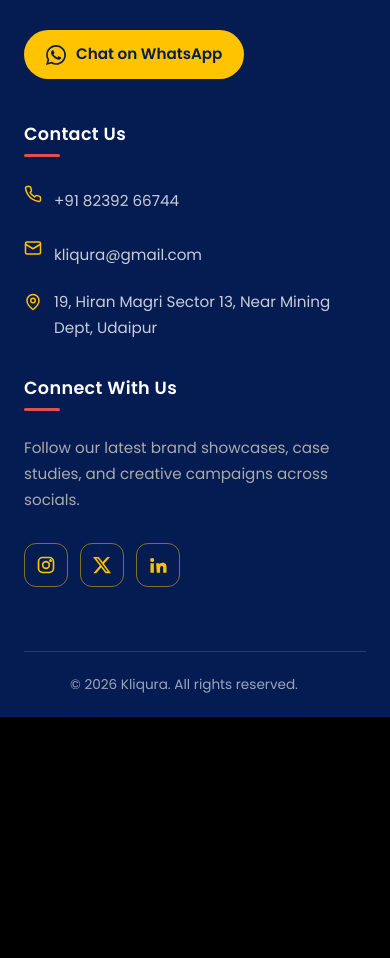
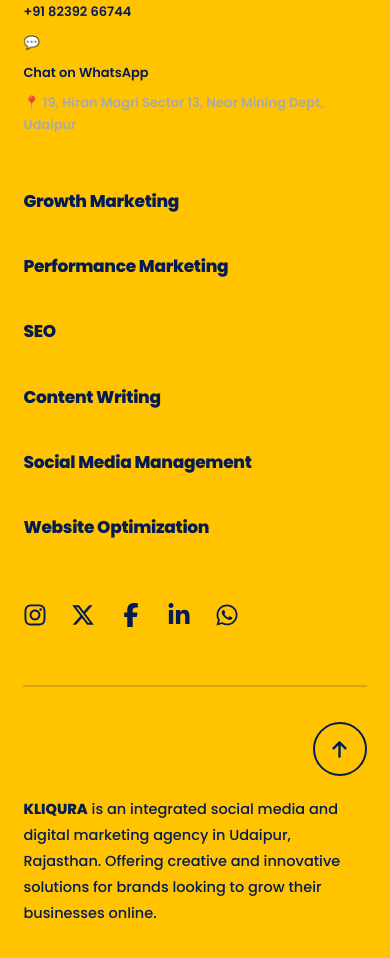
Before and after one commit to himikajain11-art/kliqura-website-v2, a React (Vite) app: page /services in a window 390 px wide. Shown: the part 10780-11738 px from the top of the page. Before the commit the page ends 11497 px from the top, so only its background shows below. Built offline with nearby package versions, Linux system fonts and the light colour scheme; a web font is replaced by a local one.

Commit message:
fix(footer): restore spacious clean School Bus Yellow footer with proper spacing, phone and location

```diff
--- a/src/components/Footer.css
+++ b/src/components/Footer.css
@@ -1,227 +1,227 @@
-/* ===== Kliqura Footer ===== */
-.kq-footer {
-  --kq-black: #000000;
-  --kq-navy: #051c52;
-  --kq-red: #e34e4e;
-  --kq-yellow: #ffc300;
-  --kq-white: #ffffff;
-  --kq-text: rgba(255, 255, 255, 0.78);
+/* ===== KLIQURA FOOTER — Ultra Spacious, Clean & Modern ===== */
 
-  background: var(--kq-navy);
-  color: var(--kq-text);
-  border-top: 4px solid var(--kq-yellow);
-  font-family: "Poppins", system-ui, -apple-system, "Segoe UI", sans-serif;
-  padding: 72px 0 0;
+.kliqura-footer {
+  background-color: #ffc300;
+  color: #051c52;
+  padding: 85px 8% 50px;
+  font-family: "Inter", sans-serif;
+  box-sizing: border-box;
+  width: 100%;
 }
 
-.kq-footer *,
-.kq-footer *::before,
-.kq-footer *::after {
-  box-sizing: border-box;
+.footer-wrap {
+  max-width: 1350px;
+  margin: 0 auto;
+  width: 100%;
 }
 
-.kq-footer__container {
-  width: 100%;
-  max-width: 1200px;
-  margin: 0 auto;
-  padding: 0 24px;
+/* ===== ROW 1: Logo & Contact (Left) + Services (Center) + Social (Right) ===== */
+.footer-main-row {
+  display: flex;
+  align-items: flex-start;
+  justify-content: space-between;
+  gap: 60px;
 }
 
-/* ----- Grid: brand wider, rest equal ----- */
-.kq-footer__grid {
-  display: grid;
-  grid-template-columns: 1.4fr 0.8fr 1.3fr 1.2fr;
-  gap: 48px;
-  align-items: start;
+/* Left Brand Box */
+.footer-brand-col {
+  display: flex;
+  flex-direction: column;
+  gap: 16px;
+  min-width: 260px;
+  max-width: 360px;
 }
 
-.kq-footer__col {
-  min-width: 0;
+.footer-logo-link {
+  display: inline-block;
 }
 
-/* ----- Brand ----- */
-.kq-footer__logo {
-  display: inline-block;
-  margin-bottom: 20px;
-}
-
-.kq-footer__logo img {
+.footer-brand-logo {
   height: 56px;
   width: auto;
+  object-fit: contain;
   display: block;
 }
 
-.kq-footer__about {
-  margin: 0 0 24px;
-  font-size: 0.95rem;
-  line-height: 1.7;
-  max-width: 340px;
+.footer-brand-tagline {
+  font-family: "Manrope", sans-serif;
+  font-size: 15px;
+  font-weight: 700;
+  color: #051c52;
+  line-height: 1.5;
+  margin: 0;
+  opacity: 0.9;
 }
 
-.kq-footer__whatsapp {
-  display: inline-flex;
-  align-items: center;
-  gap: 10px;
-  padding: 12px 22px;
-  background: var(--kq-yellow);
-  color: var(--kq-navy);
-  font-weight: 600;
-  font-size: 0.95rem;
-  text-decoration: none;
-  border-radius: 999px;
-  transition: background 0.2s ease, color 0.2s ease;
+.footer-brand-contact-info {
+  margin-top: 6px;
+  font-size: 14px;
+  line-height: 1.7;
+  color: #051c52;
 }
 
-.kq-footer__whatsapp svg {
-  width: 20px;
-  height: 20px;
-  flex-shrink: 0;
+.footer-brand-contact-info p {
+  margin: 4px 0;
+  font-weight: 600;
 }
 
-.kq-footer__whatsapp:hover {
-  background: var(--kq-white);
-}
-
-/* ----- Headings ----- */
-.kq-footer__heading {
-  position: relative;
-  margin: 0 0 24px;
-  padding-bottom: 12px;
-  color: var(--kq-white);
-  font-size: 1.1rem;
-  font-weight: 600;
-  letter-spacing: 0.02em;
-}
-
-.kq-footer__heading::after {
-  content: "";
-  position: absolute;
-  left: 0;
-  bottom: 0;
-  width: 36px;
-  height: 3px;
-  border-radius: 2px;
-  background: var(--kq-red);
-}
-
-/* ----- Lists & links ----- */
-.kq-footer__list {
-  list-style: none;
-  margin: 0;
-  padding: 0;
-  display: flex;
-  flex-direction: column;
-  gap: 14px;
-}
-
-.kq-footer__link {
-  color: var(--kq-text);
+.footer-brand-contact-info a {
+  color: #051c52;
   text-decoration: none;
-  font-size: 0.95rem;
   transition: color 0.2s ease;
 }
 
-.kq-footer__link:hover,
-.kq-footer__link:focus-visible {
-  color: var(--kq-yellow);
+.footer-brand-contact-info a:hover {
+  color: #e34e4e;
+  text-decoration: underline;
 }
 
-.kq-footer__text {
-  margin: 0;
-  font-size: 0.95rem;
-  line-height: 1.7;
+/* Services Grid: Two Columns with Wide Distance (120px gap) */
+.footer-services-grid {
+  display: flex;
+  gap: 120px;
+  align-items: flex-start;
 }
 
-/* ----- Contact rows ----- */
-.kq-footer__contact li {
+/* Vertical Column with Generous Spacing */
+.footer-services-col {
   display: flex;
-  align-items: flex-start;
-  gap: 12px;
+  flex-direction: column;
+  gap: 36px;
 }
 
-.kq-footer__contact svg {
-  width: 18px;
-  height: 18px;
-  margin-top: 4px;
-  flex-shrink: 0;
-  color: var(--kq-yellow);
+.service-link {
+  font-family: "Manrope", sans-serif;
+  font-size: 19px;
+  font-weight: 800;
+  color: #051c52;
+  text-decoration: none;
+  transition: all 0.25s ease;
+  letter-spacing: -0.3px;
+  white-space: nowrap;
 }
 
-.kq-footer__contact .kq-footer__link {
-  word-break: break-word;
+.service-link:hover {
+  color: #e34e4e;
+  transform: translateX(6px);
 }
 
-/* ----- Socials ----- */
-.kq-footer__socials {
+/* Right Social Media Column */
+.footer-social-icons {
   display: flex;
-  gap: 12px;
-  margin-top: 22px;
+  flex-direction: column;
+  gap: 26px;
+  align-items: center;
+  padding-top: 6px;
+  min-width: 44px;
 }
 
-.kq-footer__social {
-  width: 44px;
-  height: 44px;
-  display: inline-flex;
+.footer-social-icons a {
+  font-size: 24px;
+  color: #051c52;
+  text-decoration: none;
+  transition: transform 0.25s ease, color 0.25s ease;
+  display: flex;
   align-items: center;
   justify-content: center;
-  color: var(--kq-yellow);
-  border: 1.5px solid rgba(255, 195, 0, 0.5);
-  border-radius: 12px;
-  transition: background 0.2s ease, color 0.2s ease, border-color 0.2s ease;
 }
 
-.kq-footer__social svg {
-  width: 20px;
-  height: 20px;
+.footer-social-icons a:hover {
+  color: #e34e4e;
+  transform: scale(1.2);
 }
 
-.kq-footer__social:hover,
-.kq-footer__social:focus-visible {
-  background: var(--kq-yellow);
-  color: var(--kq-navy);
-  border-color: var(--kq-yellow);
+/* ===== ROW 2: Bottom Agency Text + Scroll To Top ===== */
+.footer-bottom-row {
+  margin-top: 80px;
+  padding-top: 35px;
+  border-top: 2px solid rgba(5, 28, 82, 0.16);
+  display: flex;
+  align-items: flex-end;
+  justify-content: space-between;
+  gap: 50px;
 }
 
-/* ----- Bottom bar ----- */
-.kq-footer__bottom {
-  margin-top: 56px;
-  padding: 22px 0;
-  border-top: 1px solid rgba(255, 255, 255, 0.14);
-  text-align: center;
+.footer-bottom-text {
+  font-family: "Inter", sans-serif;
+  font-size: 14.5px;
+  line-height: 1.8;
+  color: #051c52;
+  max-width: 1050px;
+  margin: 0;
+  font-weight: 500;
 }
 
-.kq-footer__bottom p {
-  margin: 0;
-  font-size: 0.85rem;
-  color: rgba(255, 255, 255, 0.6);
+.footer-bottom-text strong {
+  font-weight: 800;
 }
 
-/* ----- Keyboard focus ----- */
-.kq-footer a:focus-visible {
-  outline: 2px solid var(--kq-yellow);
-  outline-offset: 3px;
-  border-radius: 4px;
+/* Scroll To Top Round Button */
+.footer-scroll-top-btn {
+  width: 54px;
+  height: 54px;
+  border-radius: 50%;
+  border: 2.5px solid #051c52;
+  background: transparent;
+  color: #051c52;
+  display: flex;
+  align-items: center;
+  justify-content: center;
+  font-size: 19px;
+  cursor: pointer;
+  flex-shrink: 0;
+  transition: all 0.25s ease;
 }
 
-/* ===== Responsive ===== */
-@media (max-width: 992px) {
-  .kq-footer__grid {
-    grid-template-columns: 1fr 1fr;
-    gap: 40px;
+.footer-scroll-top-btn:hover {
+  background: #051c52;
+  color: #ffc300;
+  transform: translateY(-4px);
+  box-shadow: 0 8px 18px rgba(5, 28, 82, 0.25);
+}
+
+/* ===== RESPONSIVE ===== */
+@media (max-width: 1200px) {
+  .footer-services-grid {
+    gap: 70px;
   }
 }
 
-@media (max-width: 576px) {
-  .kq-footer {
-    padding-top: 56px;
+@media (max-width: 950px) {
+  .kliqura-footer {
+    padding: 65px 6% 35px;
   }
-
-  .kq-footer__grid {
-    grid-template-columns: 1fr;
-    gap: 36px;
+  .footer-main-row {
+    flex-direction: column;
+    gap: 40px;
   }
-
-  .kq-footer__about {
-    max-width: none;
+  .footer-services-grid {
+    gap: 50px;
+  }
+  .footer-social-icons {
+    flex-direction: row;
+    gap: 24px;
+  }
+  .footer-bottom-row {
+    flex-direction: column-reverse;
+    align-items: flex-start;
+    gap: 20px;
+    margin-top: 50px;
+  }
+  .footer-scroll-top-btn {
+    align-self: flex-end;
   }
 }
+
+@media (max-width: 600px) {
+  .footer-services-grid {
+    flex-direction: column;
+    gap: 22px;
+  }
+  .footer-services-col {
+    gap: 22px;
+  }
+  .service-link {
+    font-size: 17px;
+  }
+}
--- a/src/components/Footer.jsx
+++ b/src/components/Footer.jsx
@@ -1,154 +1,166 @@
 import React from "react";
+import { Link } from "react-router-dom";
 import "./Footer.css";
+import logo from "../assets/kliqura-logo.png";
+import {
+  FaInstagram,
+  FaXTwitter,
+  FaFacebookF,
+  FaLinkedinIn,
+  FaWhatsapp,
+  FaArrowUp,
+} from "react-icons/fa6";
 
-const quickLinks = [
-  { label: "Home", href: "/" },
-  { label: "About Us", href: "/about" },
-  { label: "Our Services", href: "/services" },
-  { label: "Our Work", href: "/work" },
-  { label: "Blog", href: "/blog" },
-  { label: "Contact Us", href: "/contact" },
-];
+function Footer() {
+  const handleLinkClick = () => {
+    window.scrollTo({
+      top: 0,
+      behavior: "smooth",
+    });
+  };
 
-/* Apne social profile links yahan daal do */
-const socials = [
-  {
-    label: "Instagram",
-    href: "https://www.instagram.com/",
-    icon: (
-      <svg viewBox="0 0 24 24" fill="none" stroke="currentColor" strokeWidth="2" strokeLinecap="round" strokeLinejoin="round">
-        <rect x="3" y="3" width="18" height="18" rx="5" />
-        <circle cx="12" cy="12" r="4" />
-        <circle cx="17.5" cy="6.5" r="0.8" fill="currentColor" />
-      </svg>
-    ),
-  },
-  {
-    label: "X",
-    href: "https://x.com/",
-    icon: (
-      <svg viewBox="0 0 24 24" fill="currentColor">
-        <path d="M18.244 2.25h3.308l-7.227 8.26 8.502 11.24H16.17l-5.214-6.817L4.99 21.75H1.68l7.73-8.835L1.254 2.25H8.08l4.713 6.231zm-1.161 17.52h1.833L7.084 4.126H5.117z" />
-      </svg>
-    ),
-  },
-  {
-    label: "LinkedIn",
-    href: "https://www.linkedin.com/",
-    icon: (
-      <svg viewBox="0 0 24 24" fill="currentColor">
-        <path d="M4.98 3.5a2.5 2.5 0 1 1 0 5 2.5 2.5 0 0 1 0-5zM3 9.75h4v11.5H3zM9.75 9.75h3.83v1.57h.06c.53-1.01 1.84-2.07 3.79-2.07 4.05 0 4.81 2.66 4.81 6.12v5.88h-4v-5.2c0-1.24-.02-2.84-1.73-2.84-1.73 0-2 1.35-2 2.75v5.29h-4z" />
-      </svg>
-    ),
-  },
-];
+  const servicesCol1 = [
+    { title: "Growth Marketing", path: "/services" },
+    { title: "Performance Marketing", path: "/services" },
+    { title: "SEO", path: "/services" },
+  ];
 
-const Footer = () => {
+  const servicesCol2 = [
+    { title: "Content Writing", path: "/services" },
+    { title: "Social Media Management", path: "/services" },
+    { title: "Website Optimization", path: "/services" },
+  ];
+
   return (
-    <footer className="kq-footer">
-      <div className="kq-footer__container">
-        <div className="kq-footer__grid">
-          {/* Brand */}
-          <div className="kq-footer__col kq-footer__brand">
-            <a href="/" className="kq-footer__logo" aria-label="Kliqura home">
-              {/* Apna logo file path yahan lagao */}
-              <img src="/logo.png" alt="Kliqura" />
+    <footer className="kliqura-footer">
+      <div className="footer-wrap">
+        {/* ROW 1: Brand (Left) + Services Grid (Center) + Social Icons (Right) */}
+        <div className="footer-main-row">
+          {/* Brand Column on Left */}
+          <div className="footer-brand-col">
+            <Link to="/" onClick={handleLinkClick} className="footer-logo-link">
+              <img
+                src={logo}
+                alt="KLIQURA"
+                className="footer-brand-logo"
+              />
+            </Link>
+            <p className="footer-brand-tagline">
+              We make your next click count.
+            </p>
+            <div className="footer-brand-contact-info">
+              <p>
+                📞 <a href="tel:+918239266744">+91 82392 66744</a>
+              </p>
+              <p>
+                💬 <a href="https://wa.me/918239266744" target="_blank" rel="noopener noreferrer">Chat on WhatsApp</a>
+              </p>
+              <p>
+                📍 19, Hiran Magri Sector 13, Near Mining Dept, Udaipur
+              </p>
+            </div>
+          </div>
+
+          {/* Services Grid with Wide Spacing between Columns */}
+          <div className="footer-services-grid">
+            {/* Column 1 */}
+            <div className="footer-services-col">
+              {servicesCol1.map((item) => (
+                <Link
+                  key={item.title}
+                  to={item.path}
+                  onClick={handleLinkClick}
+                  className="service-link"
+                >
+                  {item.title}
+                </Link>
+              ))}
+            </div>
+
+            {/* Column 2 */}
+            <div className="footer-services-col">
+              {servicesCol2.map((item) => (
+                <Link
+                  key={item.title}
+                  to={item.path}
+                  onClick={handleLinkClick}
+                  className="service-link"
+                >
+                  {item.title}
+                </Link>
+              ))}
+            </div>
+          </div>
+
+          {/* Social Media Column on Right */}
+          <div className="footer-social-icons">
+            <a
+              href="https://www.instagram.com"
+              target="_blank"
+              rel="noopener noreferrer"
+              aria-label="Instagram"
+            >
+              <FaInstagram />
             </a>
-            <p className="kq-footer__about">
-              Transforming brands through high-impact digital marketing,
-              performance ads, modern web systems, and creative visual
-              guidelines.
-            </p>
+
+            <a
+              href="https://twitter.com"
+              target="_blank"
+              rel="noopener noreferrer"
+              aria-label="X (Twitter)"
+            >
+              <FaXTwitter />
+            </a>
+
+            <a
+              href="https://www.facebook.com"
+              target="_blank"
+              rel="noopener noreferrer"
+              aria-label="Facebook"
+            >
+              <FaFacebookF />
+            </a>
+
+            <a
+              href="https://www.linkedin.com"
+              target="_blank"
+              rel="noopener noreferrer"
+              aria-label="LinkedIn"
+            >
+              <FaLinkedinIn />
+            </a>
+
             <a
               href="https://wa.me/918239266744"
               target="_blank"
               rel="noopener noreferrer"
-              className="kq-footer__whatsapp"
+              aria-label="WhatsApp"
             >
-              <svg viewBox="0 0 24 24" fill="currentColor" aria-hidden="true">
-                <path d="M20.52 3.48A11.86 11.86 0 0 0 12.05 0C5.5 0 .17 5.33.17 11.88c0 2.09.55 4.13 1.59 5.93L0 24l6.35-1.66a11.86 11.86 0 0 0 5.7 1.45h.01c6.55 0 11.88-5.33 11.88-11.88 0-3.17-1.23-6.15-3.42-8.43zM12.06 21.8h-.01a9.9 9.9 0 0 1-5.04-1.38l-.36-.21-3.77.99 1-3.67-.24-.38a9.88 9.88 0 0 1-1.52-5.27c0-5.45 4.44-9.89 9.9-9.89 2.64 0 5.12 1.03 6.99 2.9a9.82 9.82 0 0 1 2.9 7c0 5.46-4.44 9.9-9.85 9.9zm5.43-7.4c-.3-.15-1.76-.87-2.03-.97-.27-.1-.47-.15-.67.15-.2.3-.77.97-.94 1.17-.17.2-.35.22-.65.07-.3-.15-1.26-.46-2.4-1.48-.89-.79-1.49-1.77-1.66-2.07-.17-.3-.02-.46.13-.61.14-.13.3-.35.45-.52.15-.17.2-.3.3-.5.1-.2.05-.37-.02-.52-.07-.15-.67-1.61-.92-2.2-.24-.58-.49-.5-.67-.51h-.57c-.2 0-.52.07-.8.37-.27.3-1.04 1.02-1.04 2.48s1.07 2.88 1.22 3.08c.15.2 2.1 3.2 5.08 4.49.71.31 1.26.49 1.69.63.71.23 1.36.2 1.87.12.57-.08 1.76-.72 2.01-1.41.25-.7.25-1.29.17-1.41-.07-.12-.27-.2-.57-.35z" />
-              </svg>
-              Chat on WhatsApp
+              <FaWhatsapp />
             </a>
-          </div>
-
-          {/* Quick links */}
-          <nav className="kq-footer__col" aria-label="Quick links">
-            <h3 className="kq-footer__heading">Quick Links</h3>
-            <ul className="kq-footer__list">
-              {quickLinks.map((link) => (
-                <li key={link.label}>
-                  <a href={link.href} className="kq-footer__link">
-                    {link.label}
-                  </a>
-                </li>
-              ))}
-            </ul>
-          </nav>
-
-          {/* Contact */}
-          <div className="kq-footer__col">
-            <h3 className="kq-footer__heading">Contact Us</h3>
-            <ul className="kq-footer__list kq-footer__contact">
-              <li>
-                <svg viewBox="0 0 24 24" fill="none" stroke="currentColor" strokeWidth="2" strokeLinecap="round" strokeLinejoin="round" aria-hidden="true">
-                  <path d="M22 16.92v3a2 2 0 0 1-2.18 2 19.8 19.8 0 0 1-8.63-3.07 19.5 19.5 0 0 1-6-6A19.8 19.8 0 0 1 2.12 4.18 2 2 0 0 1 4.11 2h3a2 2 0 0 1 2 1.72c.13.96.36 1.9.7 2.81a2 2 0 0 1-.45 2.11L8.09 9.91a16 16 0 0 0 6 6l1.27-1.27a2 2 0 0 1 2.11-.45c.91.34 1.85.57 2.81.7A2 2 0 0 1 22 16.92z" />
-                </svg>
-                <a href="tel:+918239266744" className="kq-footer__link">
-                  +91 82392 66744
-                </a>
-              </li>
-              <li>
-                <svg viewBox="0 0 24 24" fill="none" stroke="currentColor" strokeWidth="2" strokeLinecap="round" strokeLinejoin="round" aria-hidden="true">
-                  <rect x="2" y="4" width="20" height="16" rx="2" />
-                  <path d="m22 7-10 6L2 7" />
-                </svg>
-                <a href="mailto:kliqura@gmail.com" className="kq-footer__link">
-                  kliqura@gmail.com
-                </a>
-              </li>
-              <li>
-                <svg viewBox="0 0 24 24" fill="none" stroke="currentColor" strokeWidth="2" strokeLinecap="round" strokeLinejoin="round" aria-hidden="true">
-                  <path d="M20 10c0 6-8 12-8 12S4 16 4 10a8 8 0 0 1 16 0z" />
-                  <circle cx="12" cy="10" r="3" />
-                </svg>
-                <span className="kq-footer__text">
-                  19, Hiran Magri Sector 13, Near Mining Dept, Udaipur
-                </span>
-              </li>
-            </ul>
-          </div>
-
-          {/* Social */}
-          <div className="kq-footer__col">
-            <h3 className="kq-footer__heading">Connect With Us</h3>
-            <p className="kq-footer__text">
-              Follow our latest brand showcases, case studies, and creative
-              campaigns across socials.
-            </p>
-            <div className="kq-footer__socials">
-              {socials.map((s) => (
-                <a
-                  key={s.label}
-                  href={s.href}
-                  target="_blank"
-                  rel="noopener noreferrer"
-                  className="kq-footer__social"
-                  aria-label={s.label}
-                >
-                  {s.icon}
-                </a>
-              ))}
-            </div>
           </div>
         </div>
 
-        <div className="kq-footer__bottom">
-          <p>© {new Date().getFullYear()} Kliqura. All rights reserved.</p>
+        {/* ROW 2: Bottom Agency Description + Scroll To Top Button */}
+        <div className="footer-bottom-row">
+          <p className="footer-bottom-text">
+            <strong>KLIQURA</strong> is an integrated social media and digital marketing
+            agency in Udaipur, Rajasthan. Offering creative and innovative solutions for
+            brands looking to grow their businesses online.
+          </p>
+
+          <button
+            className="footer-scroll-top-btn"
+            onClick={handleLinkClick}
+            aria-label="Scroll to top"
+            title="Scroll to top"
+          >
+            <FaArrowUp />
+          </button>
         </div>
       </div>
     </footer>
   );
-};
+}
 
 export default Footer;
```
Also changed, not shown: 1 other file (tests, documents, lock files or other folders).
